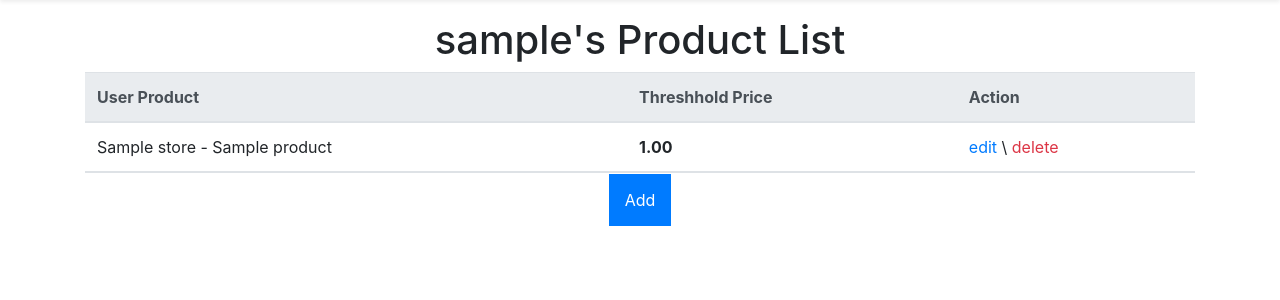
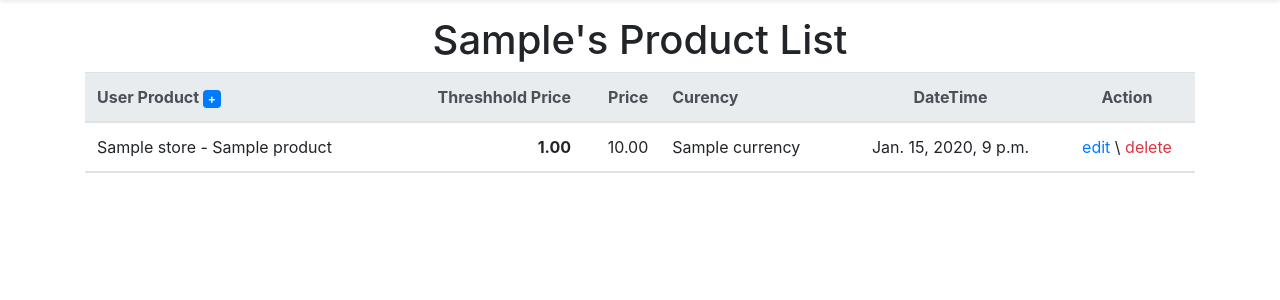
Before and after one commit to ericziethen/oz-price-checker, a Django app: page /userproduct/ in a window 1280 px wide. Shown: the part 97-397 px from the top of the page. Run offline with Django 3.2, Linux system fonts and the light colour scheme; a user stored in the database is signed in; tables that the repository leaves empty hold one stand-in row (values such as "Sample post"); some libraries are stand-ins or nearby versions.

Commit message:
Added latest product price and date time

```diff
--- a/ozpricechecker/pricefinderapp/models.py
+++ b/ozpricechecker/pricefinderapp/models.py
@@ -50,6 +50,16 @@ class Product(models.Model):
             base_url += '/'
         return urljoin(base_url, self.prod_url)
 
+    @property
+    def latest_price(self):
+        """Get the full url for this product."""
+        return ProductPrice.objects.filter(product=self).order_by('-date_time')[0].price
+
+    @property
+    def date_for_latest_price(self):
+        """Get the full url for this product."""
+        return ProductPrice.objects.filter(product=self).order_by('-date_time')[0].date_time
+
     def __str__(self):
         return '%s - %s' % (self.store, self.name)
 
@@ -80,7 +90,6 @@ class UserProduct(models.Model):
     class Meta:
         """User Product meta data."""
 
-        ordering = ['-id']
         unique_together = (('product', 'user'),)
 
 
--- a/ozpricechecker/templates/pricefinderapp/userproduct_list.html
+++ b/ozpricechecker/templates/pricefinderapp/userproduct_list.html
@@ -1,32 +1,32 @@
 {% extends "base.html" %}
 
 {% block content %}
-    <h1  align="center">{{ user.get_username }}'s Product List</h1>
-
-    <!-- {% for user_product in userproduct_list %}
-    <ul>
-        <li><strong>User Product:</strong> {{ user_product.product }}</li>
-        <li><strong>Product price threshhold:</strong> {{ user_product.threshhold }}</li>
-    </ul>
-    {% empty %}
-        <li>No user product yet.</li>
-    {% endfor %}  -->
+    <h1 class="text-capitalize" align="center">{{ user.get_username }}'s Product List</h1>
 
     <table class="table">
         <tr>
             <thead class="thead-light">
                 <tr>
-                    <th scope="col">User Product</th>
-                    <th scope="col">Threshhold Price</th>
-                    <th scope="col">Action</th>
+                    <th scope="col">
+                        User Product
+                        <a class="badge badge-primary" href="{% url "userproduct_add" %}">+</a>
+                    </th>
+                    <th class="text-right" scope="col">Threshhold Price</th>
+                    <th class="text-right" scope="col">Price</th>
+                    <th scope="col">Curency</th>
+                    <th class="text-center" scope="col">DateTime</th>
+                    <th class="text-center" scope="col">Action</th>
                 </tr>
             </thead>
             <tbody>
                 {% for user_product in userproduct_list %}
                 <tr>
                     <td>{{user_product.product}}</td>
-                    <td class="font-weight-bold">{{user_product.threshhold}}</td>
-                    <td>
+                    <td align="right" class="font-weight-bold">{{user_product.threshhold}}</td>
+                    <td align="right">{{user_product.product.latest_price}}</td>
+                    <td>{{user_product.product.store.currency}}</td>
+                    <td align="center">{{user_product.product.date_for_latest_price}}</td>
+                    <td align="center">
                         <a class="text-primary" href="{% url "userproduct_update"  user_product.id  %}">edit</a>
                          \
                         <a class="text-danger" href="{% url "userproduct_delete"  user_product.id  %}">delete</a>
@@ -39,5 +39,5 @@
         <tr></tr>
         </tr>
     </table>
-    <center><a class="p-3 mb-2 bg-primary text-white" href="{% url "userproduct_add" %}">Add</a></center>
+
 {% endblock %}
```
Also changed, not shown: ozpricechecker/pricefinderapp/tests/models/test_product.py (+17 -1 lines).
